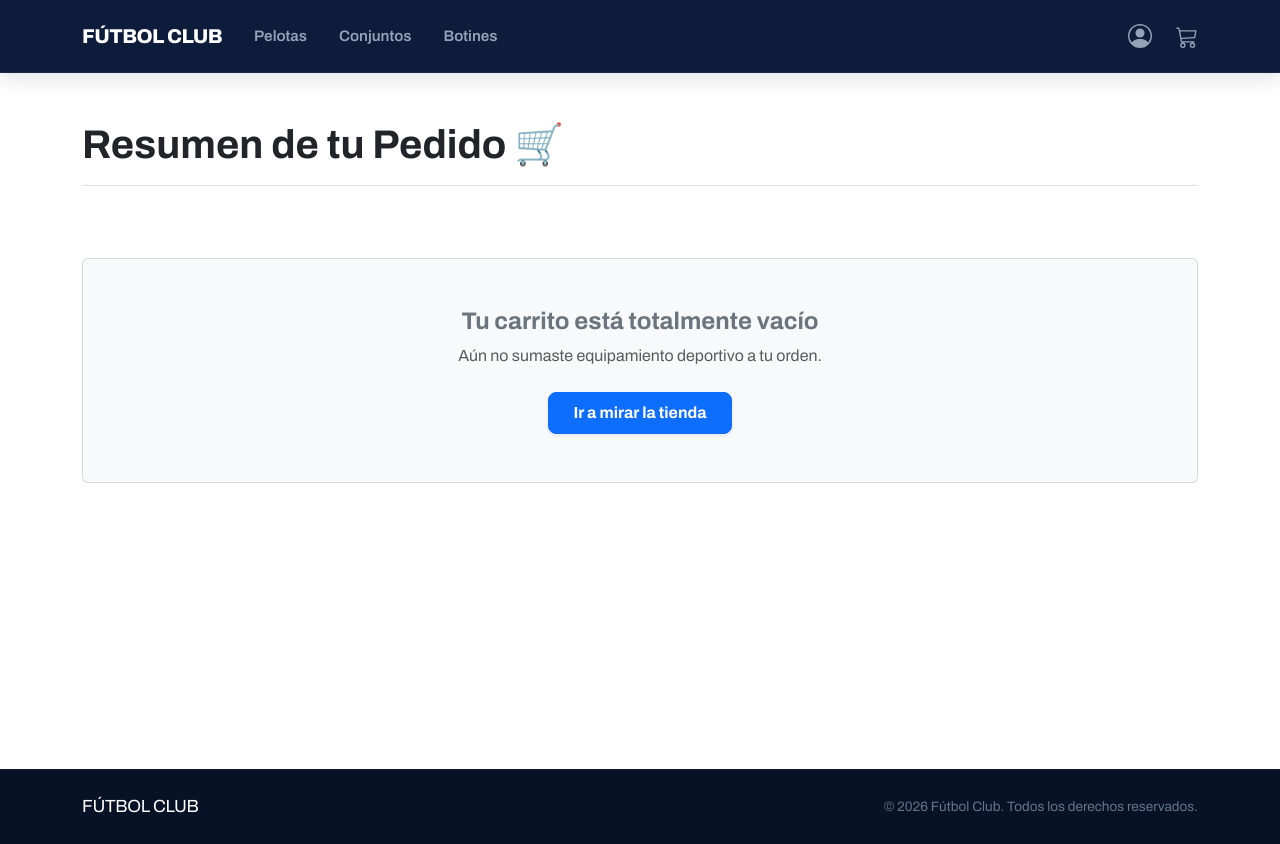
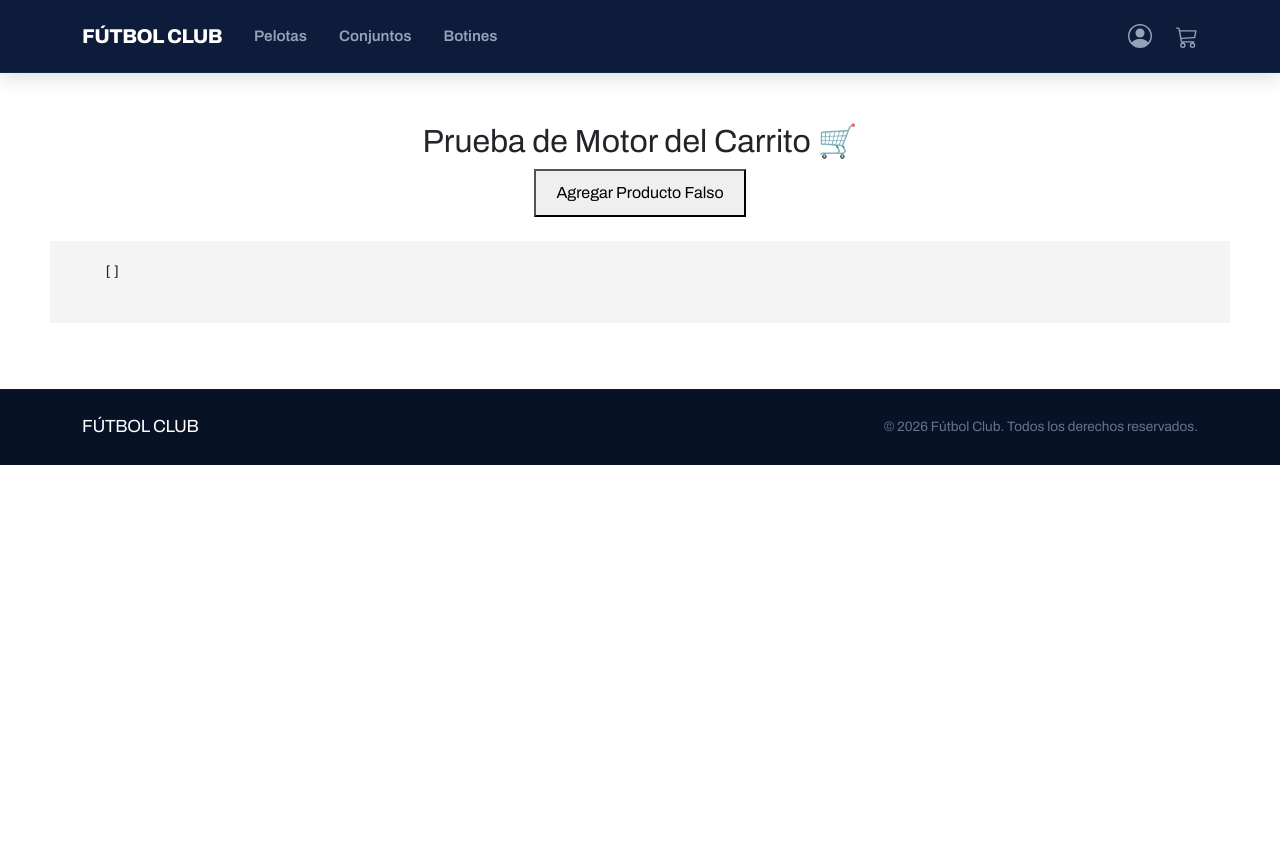
Before and after one commit to FrancoTopatigh/TW2-Proyecto, an Angular app in the folder crud-tienda/: page /pedido in a window 1280 px wide. After the commit the page ends 800 px from the top, so only its background shows below. Built offline with nearby package versions, Linux system fonts and the light colour scheme.

Commit message:
Revert "Suma y resta de articulos en pagina de pedido"
This reverts commit daab6bc6888894b981d03d071fbb777072992361.

```diff
--- a/crud-tienda/src/app/api/services/carrito/carrito.service.ts
+++ b/crud-tienda/src/app/api/services/carrito/carrito.service.ts
@@ -49,24 +49,6 @@ export class CarritoService {
     return carritoActual.reduce((total: number, producto: ProductoCarrito) => total + (producto.precio * producto.cantidad), 0);
   }
 
-  // Método para el contador + y - del carrito visual
-  cambiarCantidad(productoId: number, cambio: number) {
-    const carritoActual = this.carrito.getValue();
-    const indice = carritoActual.findIndex((p: ProductoCarrito) => p.productoId === productoId);
-
-    if (indice !== -1) {
-      carritoActual[indice].cantidad += cambio;
-
-      // Si la cantidad llega a 0 o menos, borramos el producto automáticamente
-      if (carritoActual[indice].cantidad <= 0) {
-        this.eliminarProducto(productoId);
-        return;
-      }
-
-      this.actualizarYGuardar(carritoActual);
-    }
-  }
-
   private actualizarYGuardar(nuevoCarrito: ProductoCarrito[]) {
     this.carrito.next(nuevoCarrito);
     localStorage.setItem('carrito_compras', JSON.stringify(nuevoCarrito));
--- a/crud-tienda/src/app/modules/pedido/ver-pedido/ver-pedido.component.html
+++ b/crud-tienda/src/app/modules/pedido/ver-pedido/ver-pedido.component.html
@@ -1,109 +1,12 @@
-<div class="container my-5" style="min-height: 75vh;">
-  <div class="row">
-    <div class="col-12">
-      <h2 class="display-6 fw-bold mb-4 text-dark border-bottom pb-3">Resumen de tu Pedido 🛒</h2>
-    </div>
-  </div>
+<div style="padding: 50px; text-align: center;">
+  <h2>Prueba de Motor del Carrito 🛒</h2>
+  <button (click)="probarMotor()" style="padding: 10px 20px; font-size: 16px; cursor: pointer;">
+    Agregar Producto Falso
+  </button>
 
-  @if ((carritoService.carritoActual$ | async)?.length ?? 0 > 0) {
-    <div class="row g-4">
-      <div class="col-12 col-lg-8">
-        <div class="card shadow-sm border rounded-3 p-4 bg-white">
-          <div class="table-responsive">
-            <table class="table table-hover align-middle m-0">
-              <thead class="table-light">
-                <tr>
-                  <th>Artículo</th>
-                  <th class="text-center" style="width: 150px;">Cantidad</th>
-                  <th class="text-end">Precio Unitario</th>
-                  <th class="text-end">Subtotal</th>
-                  <th class="text-center" style="width: 80px;">Acción</th>
-                </tr>
-              </thead>
-              <tbody>
-                @for (item of (carritoService.carritoActual$ | async); track item.productoId) {
-                  <tr>
-                    <td>
-                      <span class="fw-bold text-dark d-block">{{ item.nombre }}</span>
-                      <small class="text-muted">ID: #{{ item.productoId }}</small>
-                    </td>
-                    <td>
-                      <div class="input-group input-group-sm justify-content-center">
-                        <button (click)="carritoService.cambiarCantidad(item.productoId, -1)" class="btn btn-outline-secondary fw-bold" type="button">-</button>
-                        <span class="input-group-text bg-white px-3 fw-semibold">{{ item.cantidad }}</span>
-                        <button (click)="carritoService.cambiarCantidad(item.productoId, 1)" class="btn btn-outline-secondary fw-bold" type="button">+</button>
-                      </div>
-                    </td>
-                    <td class="text-end fw-medium text-secondary">${{ item.precio }}</td>
-                    <td class="text-end fw-bold text-dark">${{ item.precio * item.cantidad }}</td>
-                    <td class="text-center">
-                      <button (click)="carritoService.eliminarProducto(item.productoId)" class="btn btn-link text-danger p-0" title="Eliminar artículo">
-                        <svg xmlns="http://www.w3.org/2000/svg" width="18" height="18" fill="currentColor" class="bi bi-trash3" viewBox="0 0 16 16">
-                          <path d="M6.5 1h3a.5.5 0 0 1 .5.5v1H6v-1a.5.5 0 0 1 .5-.5M11 2.5v-1A1.5 1.5 0 0 0 9.5 0h-3A1.5 1.5 0 0 0 5 1.5v1H1.5a.5.5 0 0 0 0 1h.538l.853 10.66A2 2 0 0 0 4.885 16h6.23a2 2 0 0 0 1.994-1.84l.853-10.66h.538a.5.5 0 0 0 0-1zm1.958 1-.846 10.58a1 1 0 0 1-.997.92h-6.23a1 1 0 0 1-.997-.92L3.042 3.5zm-7.487 1a.5.5 0 0 1 .528.47l.5 8.5a.5.5 0 0 1-.998.06L5 5.03a.5.5 0 0 1 .47-.53Zm5.058 0a.5.5 0 0 1 .47.53l-.5 8.5a.5.5 0 1 1-.998-.06l.5-8.5a.5.5 0 0 1 .528-.47M8 4.5a.5.5 0 0 1 .5.5v8a.5.5 0 0 1-1 0v-8a.5.5 0 0 1 .5-.5"/>
-                        </svg>
-                      </button>
-                    </td>
-                  </tr>
-                }
-              </tbody>
-            </table>
-          </div>
-        </div>
-      </div>
+  <br><br>
 
-      <div class="col-12 col-lg-4">
-        <div class="card shadow-sm border rounded-3 p-4 bg-light">
-          <h4 class="fw-bold text-dark mb-4">Total Compra</h4>
-          <div class="d-flex justify-content-between align-items-center mb-4 pb-3 border-bottom">
-            <span class="text-muted fs-5">Monto Final:</span>
-            <span class="fs-2 fw-extrabold text-success">${{ carritoService.obtenerTotal() }}</span>
-          </div>
-
-          <div class="d-flex flex-column gap-2">
-            <button class="btn btn-primary btn-lg w-100 fw-bold shadow-sm">
-              Confirmar y realizar pedido
-            </button>
-            <button type="button" class="btn btn-outline-danger w-100 fw-semibold" data-bs-toggle="modal" data-bs-target="#modalVaciarCarrito">
-              Vaciar Carrito
-            </button>
-          </div>
-        </div>
-      </div>
-    </div>
-  } @else {
-    <div class="row">
-      <div class="col-12 text-center my-5">
-        <div class="py-5 bg-light rounded border border-secondary border-opacity-25">
-          <h4 class="text-secondary fw-bold mb-2">Tu carrito está totalmente vacío</h4>
-          <p class="text-muted mb-4">Aún no sumaste equipamiento deportivo a tu orden.</p>
-          <a routerLink="/" class="btn btn-primary px-4 py-2 rounded-3 fw-bold shadow-sm">
-            Ir a mirar la tienda
-          </a>
-        </div>
-      </div>
-    </div>
-  }
+  <pre style="background: #f4f4f4; padding: 20px; text-align: left;">
+    {{ carritoService.carritoActual$ | async | json }}
+  </pre>
 </div>
-
-<div class="modal fade" id="modalVaciarCarrito" tabindex="-1" aria-labelledby="modalVaciarLabel" aria-hidden="true">
-  <div class="modal-dialog modal-dialog-centered">
-    <div class="modal-content rounded-3 border-0 shadow">
-      <div class="modal-header bg-danger text-white">
-        <h5 class="modal-title fw-bold" id="modalVaciarLabel">Vaciar Carrito</h5>
-        <button type="button" class="btn-close btn-close-white" data-bs-dismiss="modal" aria-label="Close"></button>
-      </div>
-      <div class="modal-body p-4 text-center">
-        <p class="fs-5 mb-1 text-dark fw-semibold">¿Estás completamente seguro?</p>
-        <p class="text-muted small mb-0">Esta acción removerá absolutamente todos los artículos que elegiste de la lista de compras.</p>
-      </div>
-      <div class="modal-footer bg-light border-top justify-content-end gap-2">
-        <button type="button" class="btn btn-outline-secondary px-4 py-2 rounded-3 fw-semibold" data-bs-dismiss="modal">
-          Cancelar
-        </button>
-        <button (click)="carritoService.vaciarCarrito()" type="button" class="btn btn-danger px-4 py-2 rounded-3 fw-bold shadow-sm" data-bs-dismiss="modal">
-          Sí, Vaciar Todo
-        </button>
-      </div>
-    </div>
-  </div>
-</div>
--- a/crud-tienda/src/app/modules/pedido/ver-pedido/ver-pedido.component.ts
+++ b/crud-tienda/src/app/modules/pedido/ver-pedido/ver-pedido.component.ts
@@ -1,15 +1,25 @@
 import { Component } from '@angular/core';
 import { CommonModule } from '@angular/common';
-import { RouterLink } from '@angular/router'; // <-- Asegurate de sumar esta importación arriba
 import { CarritoService } from '../../../api/services/carrito/carrito.service';
 
 @Component({
   selector: 'app-ver-pedido',
   standalone: true,
-  imports: [CommonModule, RouterLink], // <-- Enchufale el RouterLink acá
+  imports: [CommonModule],
   templateUrl: './ver-pedido.component.html',
   styleUrls: ['./ver-pedido.component.css']
 })
 export class VerPedidoComponent {
+
   constructor(public carritoService: CarritoService) {}
+
+  probarMotor() {
+    this.carritoService.agregarProducto({
+      productoId: 99,
+      nombre: 'Producto de Prueba',
+      precio: 1500,
+      cantidad: 1
+    });
+    console.log("¡Producto agregado! Total actual: $", this.carritoService.obtenerTotal());
+  }
 }
```
Also changed, not shown: 1 other file (tests, documents, lock files or other folders).
